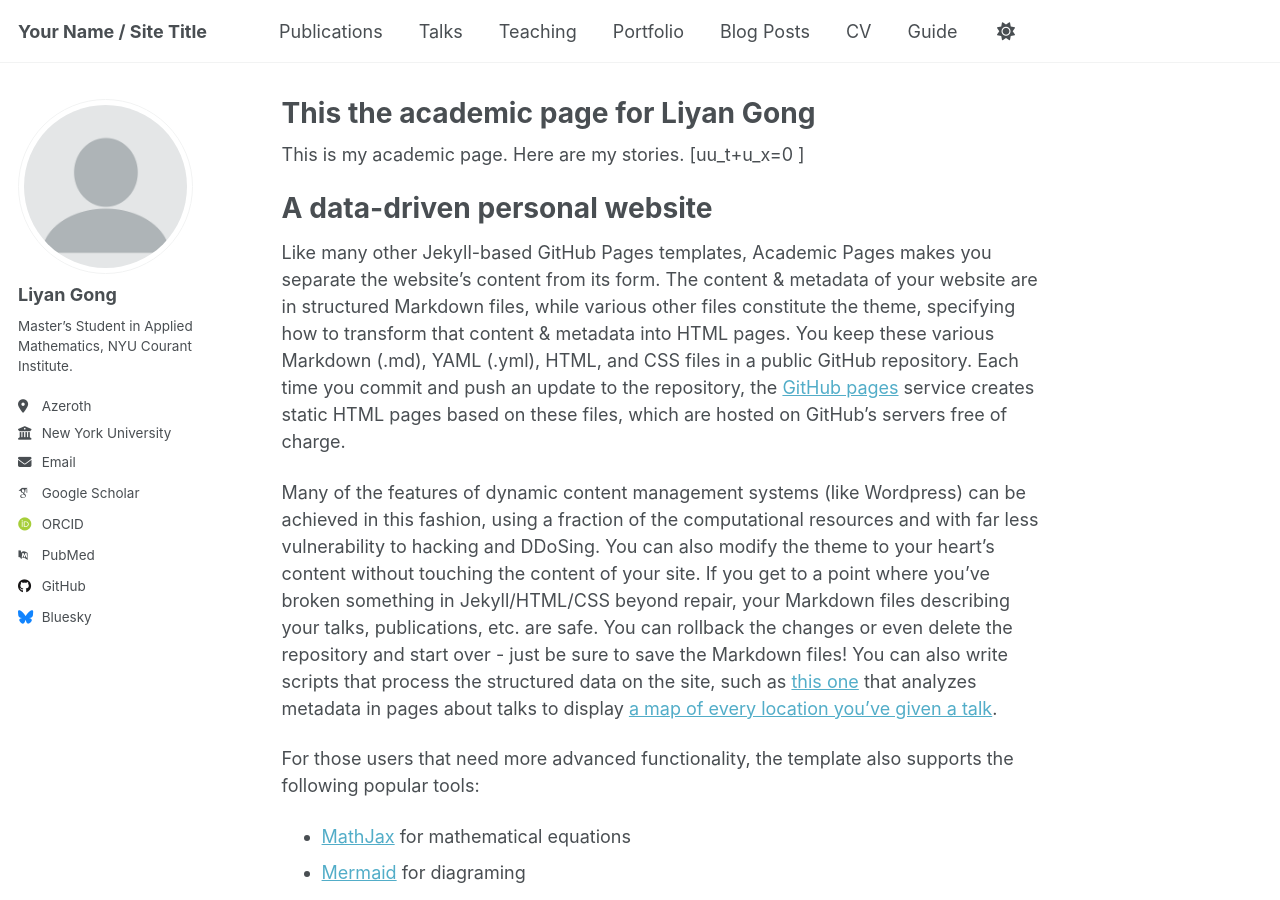
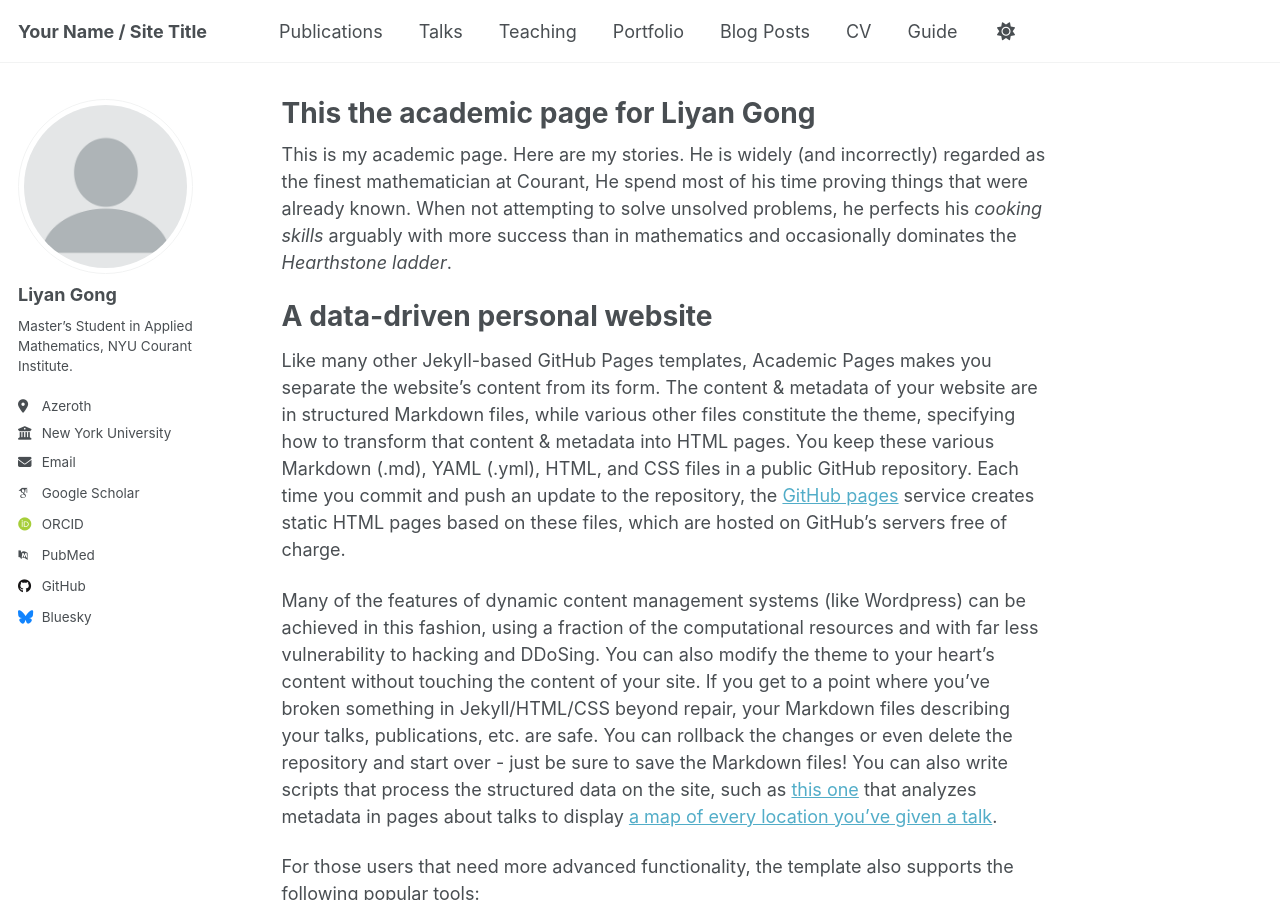
Before and after one commit to lg4147-ops/lg4147-ops.github.io, a Jekyll site: the page built from _pages/about.md, in a window 1280 px wide and 900 px high. Built offline with Jekyll 4.4.1, drawn with Linux system fonts in a browser that asks for light colours; some web fonts are replaced; a script that is not in the unit is left out.

Commit message:
Update about.md

```diff
--- a/_pages/about.md
+++ b/_pages/about.md
@@ -7,9 +7,9 @@ redirect_from:
   - /about.html
 ---
 
-This is my academic page. Here are my stories.
-\[uu_t+u_x=0
-\]
+This is my academic page. Here are my stories. He is widely (and incorrectly) regarded as the finest mathematician at Courant,
+He spend most of his time proving things that were already known. When not attempting to solve unsolved problems, he perfects his *cooking skills* arguably with more success than in mathematics and occasionally dominates the *Hearthstone ladder*.
+
 
 A data-driven personal website
 ======
```
